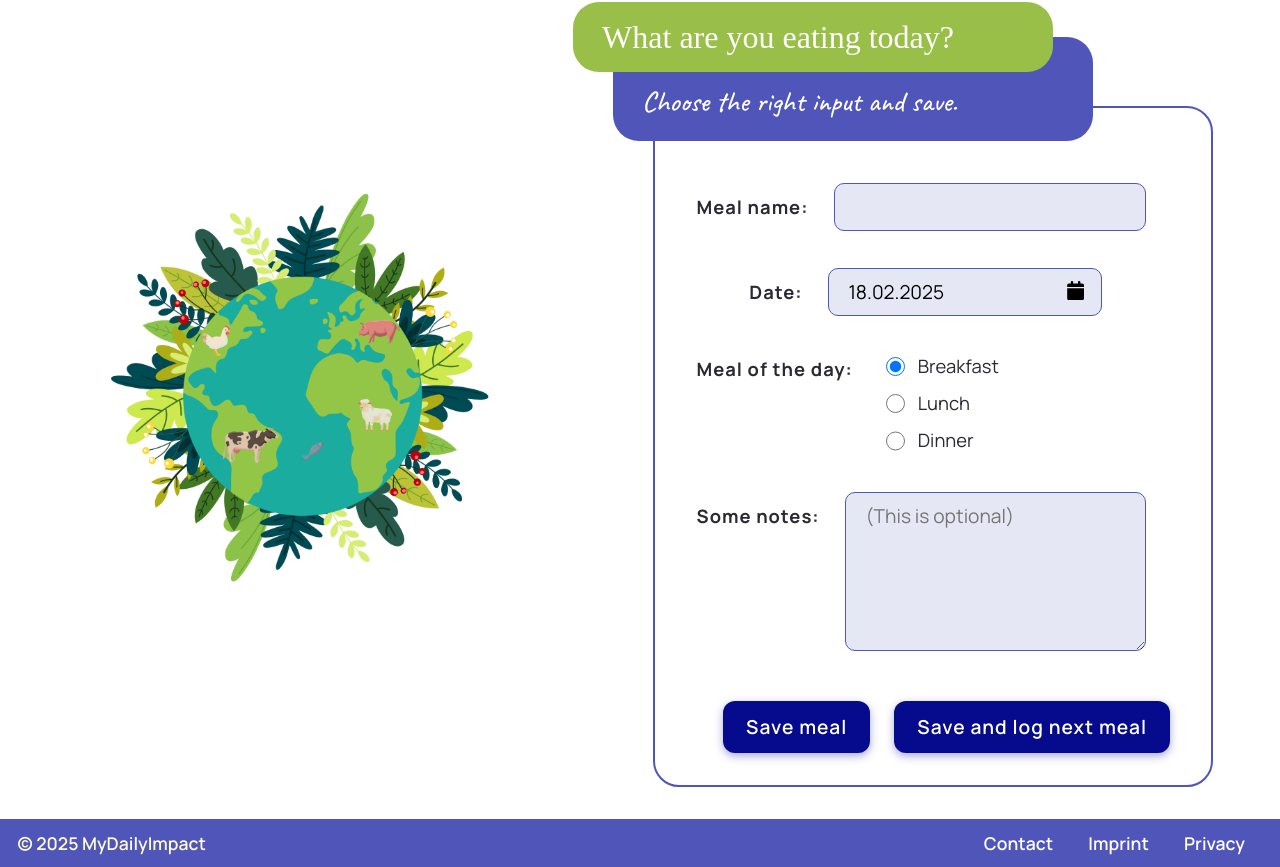
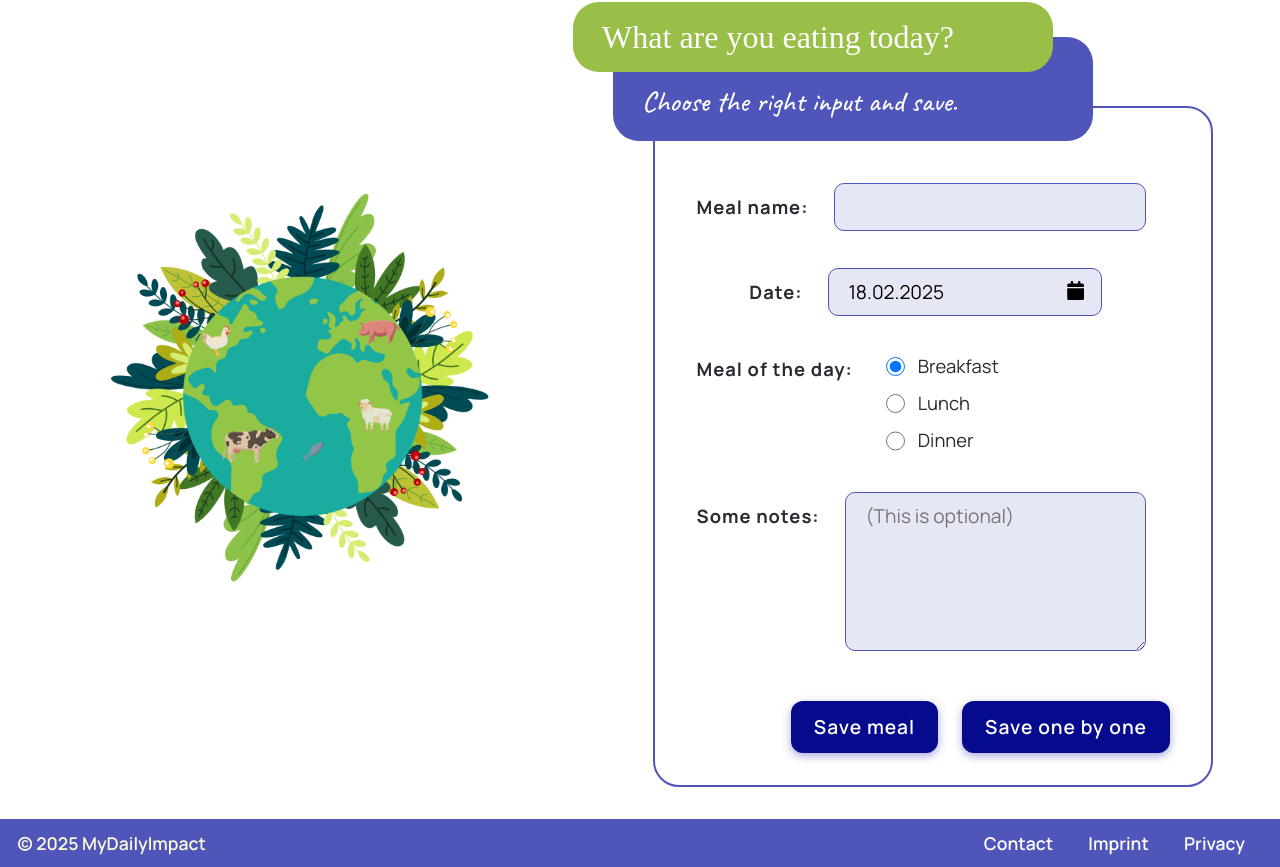
Before and after one commit to TechLabs-Remote-Bootcamp/WS24-MyDailyImpact, a React (Vite) app in the folder mdi-react/: page /meal-logging in a window 1280 px wide. Shown: the part 203-1070 px from the top of the page. Built offline with nearby package versions, Linux system fonts and the light colour scheme; sample sign-in values are in the browser's storage; a web font is replaced by a local one.

Commit message:
change button text

```diff
--- a/mdi-react/src/components/pages/MealLogging/RC_mealLog.jsx
+++ b/mdi-react/src/components/pages/MealLogging/RC_mealLog.jsx
@@ -212,13 +212,8 @@ export default function RC_MealLog() {
             <Button type="button" onClick={saveAndBackToDashboard}>
               Save meal
             </Button>
-            <Button
-              type="button"
-              onClick={saveAndToNextLog}
-              //disabled={isSubmitting}
-            >
-              {/* {isSubmitting ? "Saving ..." : "Save and log next meal"} */}
-              Save and log next meal
+            <Button type="button" onClick={saveAndToNextLog}>
+              Save one by one
             </Button>
           </section>
         </form>
```
